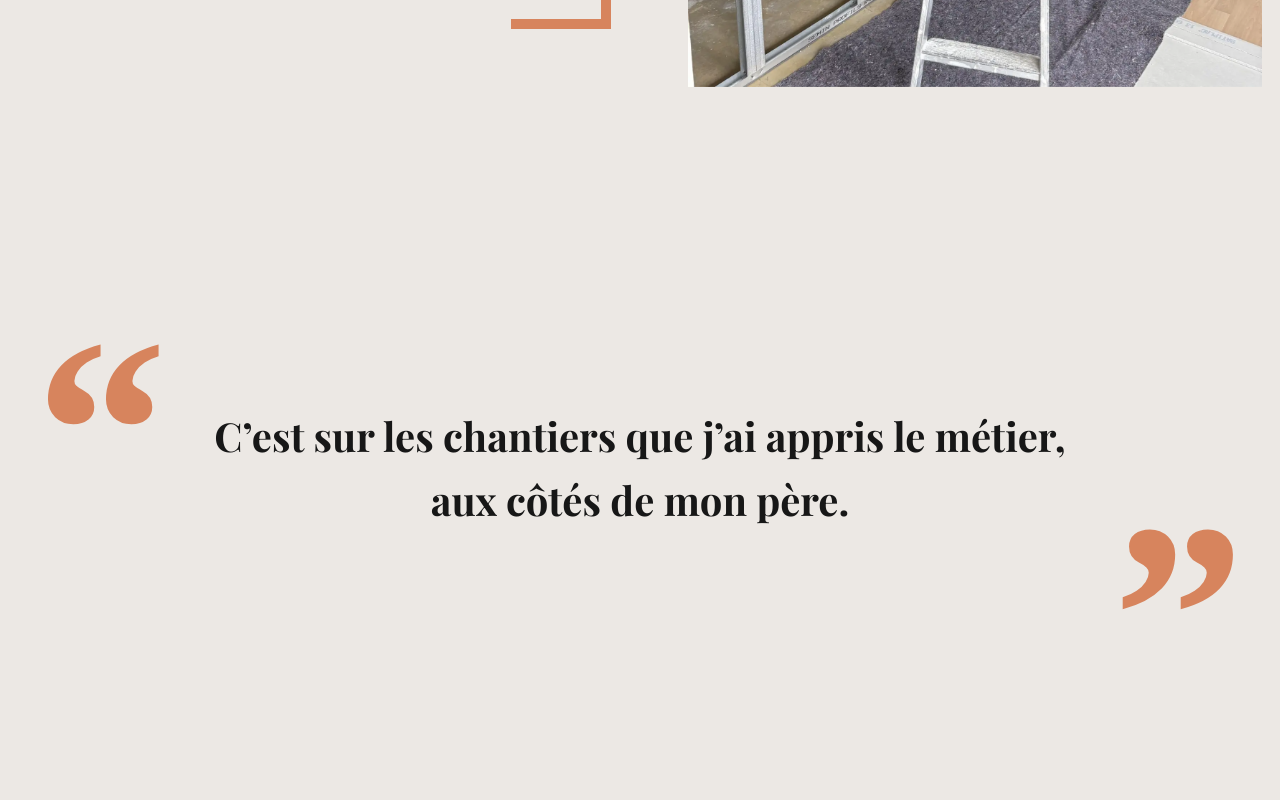
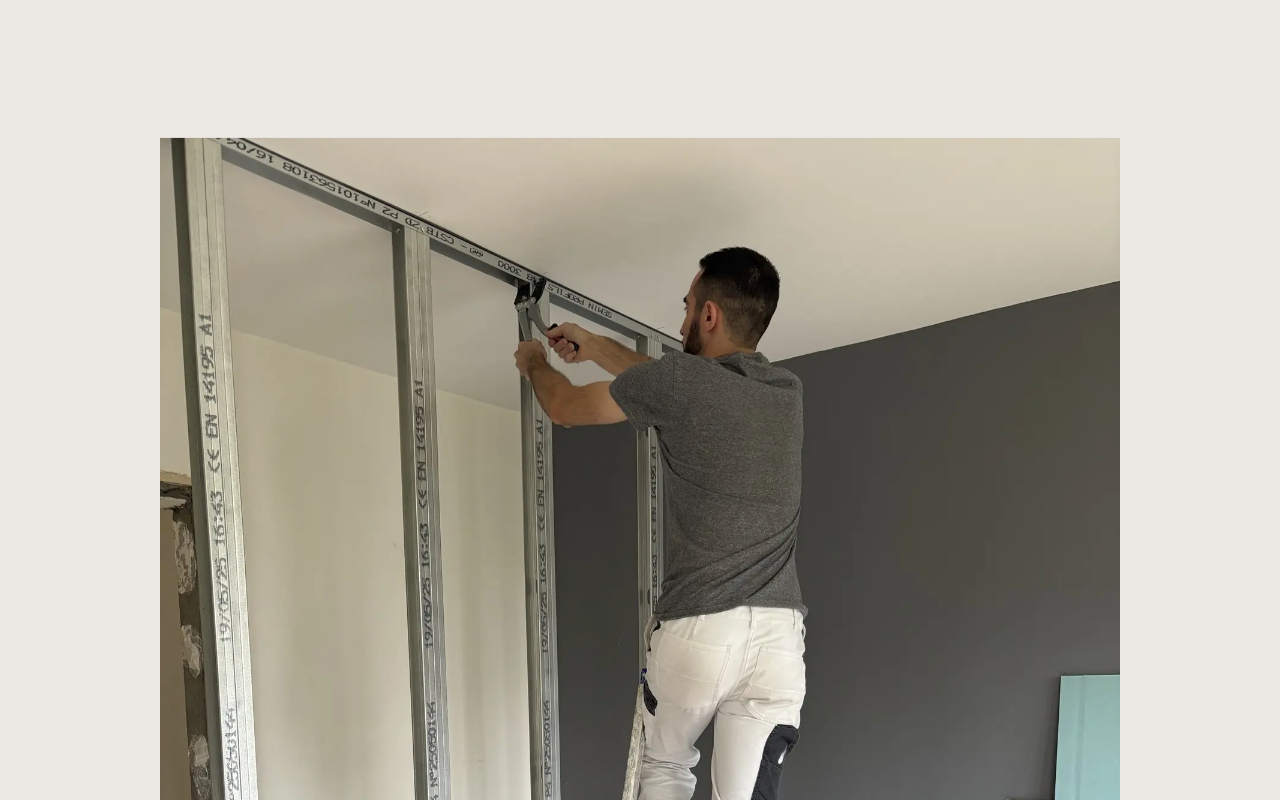
Before and after one commit to aurelienog/renov, a Next.js app: page /about in a window 1280 px wide. Shown: the part 1720-2520 px from the top of the page. Built offline with nearby package versions, Linux system fonts and the light colour scheme; a web font is replaced by a local one.

Commit message:
update styles about page : story section, quote, conflict section

```diff
--- a/src/components/comparison-slider/styles.module.css
+++ b/src/components/comparison-slider/styles.module.css
@@ -40,14 +40,12 @@
 
 .sliderBtn {
 position: absolute;
-height: 2em;
+height: 34px;
 background-color: rgba(255, 255, 255, 0.269);
-border-radius: 100vw;
+border-radius: 20px;
 aspect-ratio: 1/1;
-padding: 0.3em;
 border: solid 2px white;
 top: 50%;
 pointer-events: none;
 z-index: 100;
-
 }
--- a/src/components/quote/styles.module.css
+++ b/src/components/quote/styles.module.css
@@ -7,6 +7,7 @@
   isolation: isolate;
   font-size: 2.5rem;
   font-weight: var(--fw-semi-bold);
+  padding: clamp(2%, 2vw, 10%);
 
   & q::before {
     content: '“';
@@ -16,8 +17,8 @@
     position: absolute;
     color: var(--color-accent);
     /* opacity: 0.6; */
-    top: -50%;
-    left: -5%;
+    top: -150px;
+    left: 0;
     z-index: -1;
     }
 
@@ -30,11 +31,11 @@
     color: var(--color-accent);
     /* opacity: 0.6; */
     z-index: -1;
-    bottom: -80%;
+    bottom: -250px;
     }
 }
 
-
+/*
 @media(min-width: 30em) {
   .isolation {
 
--- a/src/components/scroll-to-top-button/styles.module.css
+++ b/src/components/scroll-to-top-button/styles.module.css
@@ -7,6 +7,6 @@
   aspect-ratio: 1/1;
   width: 50px;
   border-radius: 50px;
-  border: 'none';
+  border: solid rgb(255, 255, 255, 0.6) 1px;
   cursor: pointer;
 }
--- a/src/sections-about/conflict-section/ConflictSection.tsx
+++ b/src/sections-about/conflict-section/ConflictSection.tsx
@@ -5,15 +5,15 @@ import portrait from '../../../public/assets/images/JulienWorking2.webp';
 
 function ConflictSection():JSX.Element {
   return (
-    <section className={`full-width section ${styles.section}`}>
+    <section className={`breakout section ${styles.section}`}>
       <figure>
-        <Image src={portrait} alt='Julien' fill placeholder='blur' style={{ objectFit: 'cover'}}/>
+        <Image src={portrait} alt='Julien' fill placeholder='blur'/>
       </figure>
       <article>
         <h2>ANJ RENOV,<br></br> une nouvelle étape</h2>
-        <p>Quand mon père a approché l’âge de la retraite, j’ai décidé de <span className='highlight'>créer ma propre structure</span> et de poursuivre cette belle aventure à mon compte.</p>
+        <p>Quand mon père a approché l{`'`}âge de la retraite, j{`'`}ai décidé de <span className='highlight'>créer ma propre structure</span> et de poursuivre cette belle aventure à mon compte.</p>
         <p><span className='highlight'>ANJ RENOV</span>, cest la volonté de prolonger une tradition familiale, tout en développant mon propre style et mes engagements.</p>
-        <p>Aujourd’hui, j’accompagne chaque client avec attention, du premier contact jusqu’aux finitions, en mettant mon expérience au service de projets durables et soignés.</p>
+        <p>Aujourd{`'`}hui, j{`'`}accompagne chaque client avec attention, du premier contact jusquaux finitions, en mettant mon expérience au service de projets durables et soignés.</p>
       </article>
     </section>
   )
--- a/src/sections-about/conflict-section/styles.module.css
+++ b/src/sections-about/conflict-section/styles.module.css
@@ -1,77 +1,19 @@
 .section {
-  --grid-min-col-size: 400px;
+  --grid-min-col-size: 500px;
   display: grid;
-  grid-template-columns:  repeat(auto-fit, minmax(min(var(--grid-min-col-size), 100%), 1fr));
-  gap: 6rem;
-  margin: 0 1em;
+  grid-template-columns: repeat(auto-fit, minmax(min(var(--grid-min-col-size), 100%), 1fr));
+  gap: 4rem;
+  padding: 0 2em;
+  margin: auto;
 
-  /* top corner */
-  & h2 {
-    position: relative;
-    padding: 30px 0 0 30px;
-  }
-
-  & h2::before {
-  content: '';
-  position: absolute;
-  content: "";
-  top: 0%;
-  left: 0%;
-  width: 100px;
-  height: 10px;
-  z-index: 2;
-  background-color: var(--color-accent);
-  }
-
-  & h2::after {
-  content: '';
-  position: absolute;
-  content: "";
-  top: 0%;
-  left: 0%;
-  width: 10px;
-  height: 100px;
-  z-index: 2;
-  background-color: var(--color-accent);
-  }
-
-
-/* bottom corner */
-
-  & article {
+  & > article {
     position: relative;
   }
 
-  & article::before {
-  content: '';
-  position: absolute;
-  content: "";
-  bottom: 0%;
-  right: 0%;
-  width: 100px;
-  height: 10px;
-  z-index: 2;
-  background-color: var(--color-accent);
-  }
-
-  & article::after {
-  content: '';
-  position: absolute;
-  content: "";
-  bottom: 0%;
-  right: 0%;
-  width: 10px;
-  height: 100px;
-  z-index: 2;
-  background-color: var(--color-accent);
-  }
-
-
   & figure {
     position: relative;
-    overflow: hidden;
+    width: 100%;
     aspect-ratio: 3 / 4;
-    width: 100%;
 
     & img {
       transform:rotateY(180deg);
@@ -82,25 +24,75 @@
     font-size: 1.6rem;
     font-weight: var(--fw-semi-bold);
   }
+}
 
-  & p {
-    padding: 0 30px;
+@media (min-width: 1150px) {
+  .section {
+    padding: 12rem 8rem 8rem;
+    margin: auto;
+    gap: 6rem;
+
+    /* article higher than figure */
+    & > article {
+      margin: 10rem 0 0;
+      padding: 0 40px;
     }
+
+  /* TOP corner design */
+
+  & > article::before {
+    content: '';
+    position: absolute;
+    top: -5%;
+    left: 0%;
+    width: 100px;
+    height: 10px;
+    z-index: 2;
+    background-color: var(--color-accent);
+  }
+
+  & > article::after {
+    content: '';
+    position: absolute;
+    content: "";
+    top: -5%;
+    left: -0%;
+    width: 10px;
+    height: 100px;
+    z-index: 2;
+    background-color: var(--color-accent);
   }
 
 
+}
 
+  /* BOTTOM corner design */
 
-/* figure higher than article */
-@media (min-width: 60em) {
+.section p:last-of-type {
+  position: relative;
+}
 
-  .section {
-    padding: 12rem 8rem 8rem;
-    max-width: 85em;
-    margin: auto;
+.section > article  p:last-of-type::before {
+  content: '';
+  position: absolute;
+  content: "";
+  bottom: -50%;
+  right: -10%;
+  width: 100px;
+  height: 10px;
+  z-index: 2;
+  background-color: var(--color-accent);
+}
 
-    & >:nth-child(2) {
-    margin: 16rem 1rem 0 1rem;
+.section > article  p:last-of-type::after {
+  content: '';
+  position: absolute;
+  content: "";
+  bottom: -50%;
+  right: -10%;
+  width: 10px;
+  height: 100px;
+  z-index: 2;
+  background-color: var(--color-accent);
   }
 }
-}
--- a/src/sections-about/quote-section/styles.module.css
+++ b/src/sections-about/quote-section/styles.module.css
@@ -1,5 +1,6 @@
 .section {
+  margin: 0 2rem;;
   & :first-child {
-    place-self: center;
+    margin: auto;
   }
 }
--- a/src/sections-about/story-section/StorySection.tsx
+++ b/src/sections-about/story-section/StorySection.tsx
@@ -5,7 +5,7 @@ import Image from 'next/image';
 
 function StorySection(): JSX.Element {
   return (
-    <section className={`full-width ${styles.section} section`}>
+    <section className={`breakout section ${styles.section}`}>
       <article>
         <h2>Une passion transmise de père en fils</h2>
         <p>Depuis tout jeune, j{`'`}ai grandi dans l{`'`}univers des pinceaux, des enduits et des finitions parfaites.</p>
@@ -14,8 +14,8 @@ function StorySection(): JSX.Element {
         <p>Pendant plus de 10 ans, j{`'`}ai travaillé à ses côtés, au contact direct des clients, des matières et des détails qui font la différence.
         </p>
       </article>
-      <figure style={{ position: 'relative', width: '100%', aspectRatio: '3/4'}}>
-        <Image src={up} alt='de Julien qui peint un mur' fill placeholder='blur' style={{objectFit: 'cover'}}/>
+      <figure>
+        <Image src={up} alt='de Julien qui peint un mur' fill placeholder='blur'/>
       </figure>
     </section>
   )
--- a/src/sections-about/story-section/styles.module.css
+++ b/src/sections-about/story-section/styles.module.css
@@ -1,18 +1,44 @@
 .section {
-  --grid-min-col-size: 400px;
-  margin: 0 1em;
+  --grid-min-col-size: 500px;
   display: grid;
-  grid-template-columns:  repeat(auto-fit, minmax(min(var(--grid-min-col-size), 100%), 1fr));
-  gap: 6rem;
+  grid-template-columns: repeat(auto-fit, minmax(min(var(--grid-min-col-size), 100%), 1fr));
+  gap: 4rem;
+  margin: auto;
+  padding: 0 2em;
 
-  & > :first-child {
+  & > article {
     position: relative;
-    padding: 0 2rem 0 2rem;
   }
 
   & p:first-of-type{
     font-size: 1.6rem;
     font-weight: var(--fw-semi-bold);
+  }
+
+  & figure {
+    position: relative;
+    width: 100%;
+    aspect-ratio: 3/4;
+  }
+}
+
+@media (min-width: 1150px) {
+  .section {
+    padding: 12rem 8rem 8rem;
+    margin: auto;
+    gap: 6rem;
+
+  & > figure {
+      margin: 10rem 0 0;
+    }
+
+  & p:first-of-type{
+      font-size: 1.6rem;
+      font-weight: var(--fw-semi-bold);
+    }
+
+  & article {
+    padding: 0 40px;
   }
 
   /* TOP corner design */
@@ -71,22 +97,5 @@
   height: 100px;
   z-index: 2;
   background-color: var(--color-accent);
-}
-
-
-@media (min-width: 89em) {
-  .section {
-    padding: 12rem 8rem 8rem;
-    max-width: 85em;
-    margin: auto;
-
-  & > :nth-child(2) {
-      margin: 10rem 1rem 0 1rem;
-    }
-
-  & p:first-of-type{
-      font-size: 1.6rem;
-      font-weight: var(--fw-semi-bold);
-    }
   }
 }
```
Lines whose indentation alone changed are shown as unchanged.
